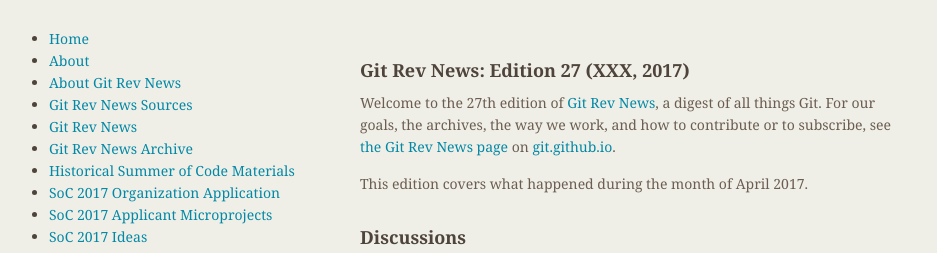
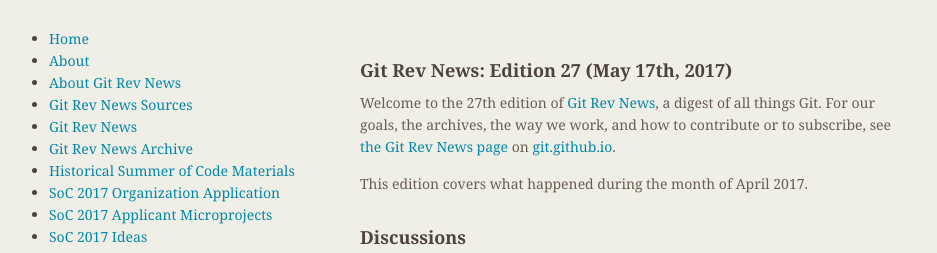
Before and after one commit to git/git.github.io, a Jekyll site: the page built from rev_news/drafts/edition-27.md, in a window 1280 px wide. Shown: the top 253 px of the page, without its empty margins (174-1111 px from the left). Built offline with Jekyll 4.4.1, drawn with Linux system fonts in a browser that asks for light colours.

Commit message:
rn-27: set publication date to Wednesday May 17th

```diff
--- a/rev_news/drafts/edition-27.md
+++ b/rev_news/drafts/edition-27.md
@@ -1,5 +1,5 @@
 ---
-title: Git Rev News Edition 27 (XXX, 2017)
+title: Git Rev News Edition 27 (May 17th, 2017)
 layout: default
 date: 2017-05-17 12:06:51 +0100
 author: chriscool
@@ -7,7 +7,7 @@
 navbar: false
 ---
 
-## Git Rev News: Edition 27 (XXX, 2017)
+## Git Rev News: Edition 27 (May 17th, 2017)
 
 Welcome to the 27th edition of [Git Rev News](https://git.github.io/rev_news/rev_news/),
 a digest of all things Git. For our goals, the archives, the way we work, and how to contribute or to
```
